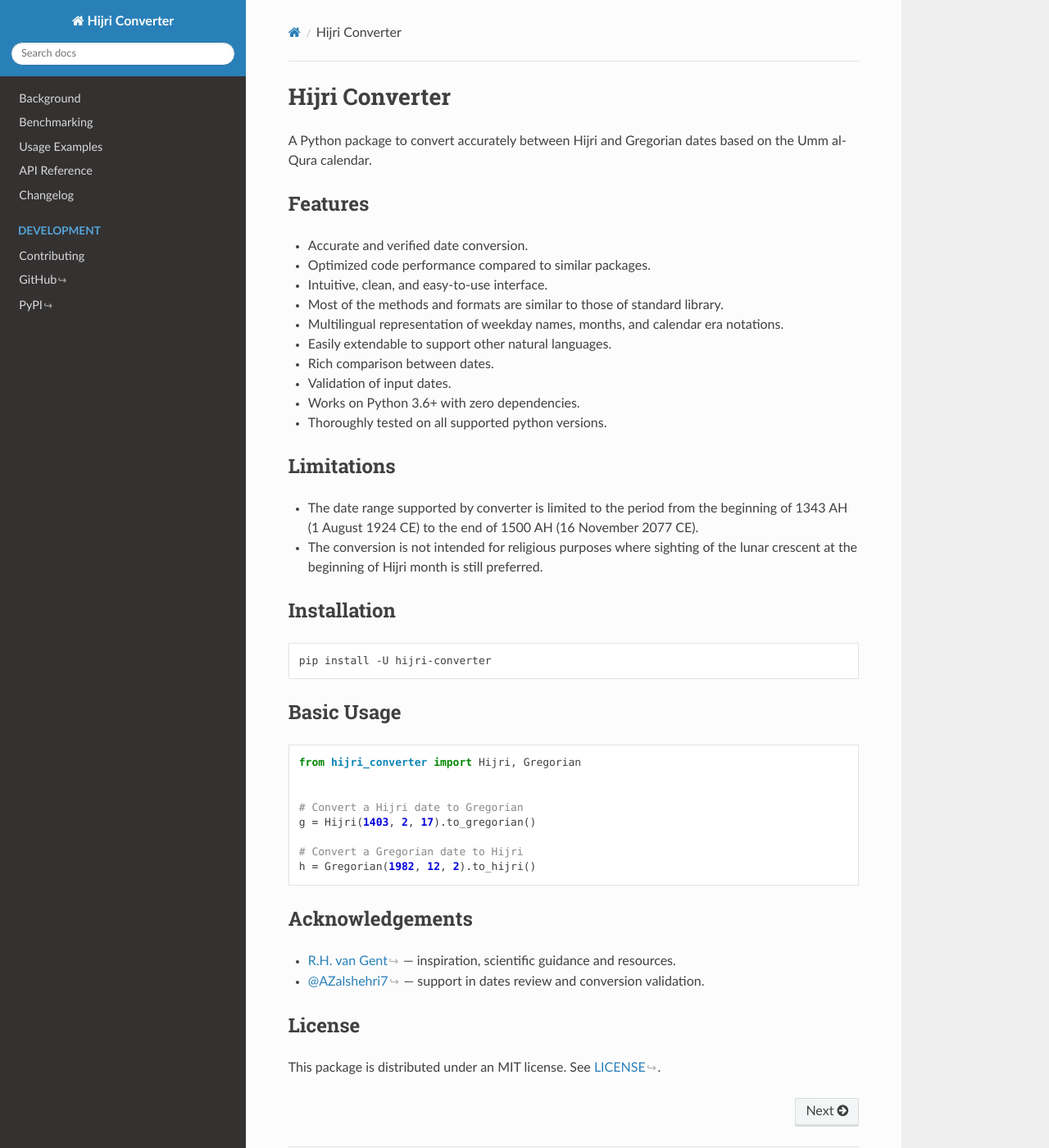
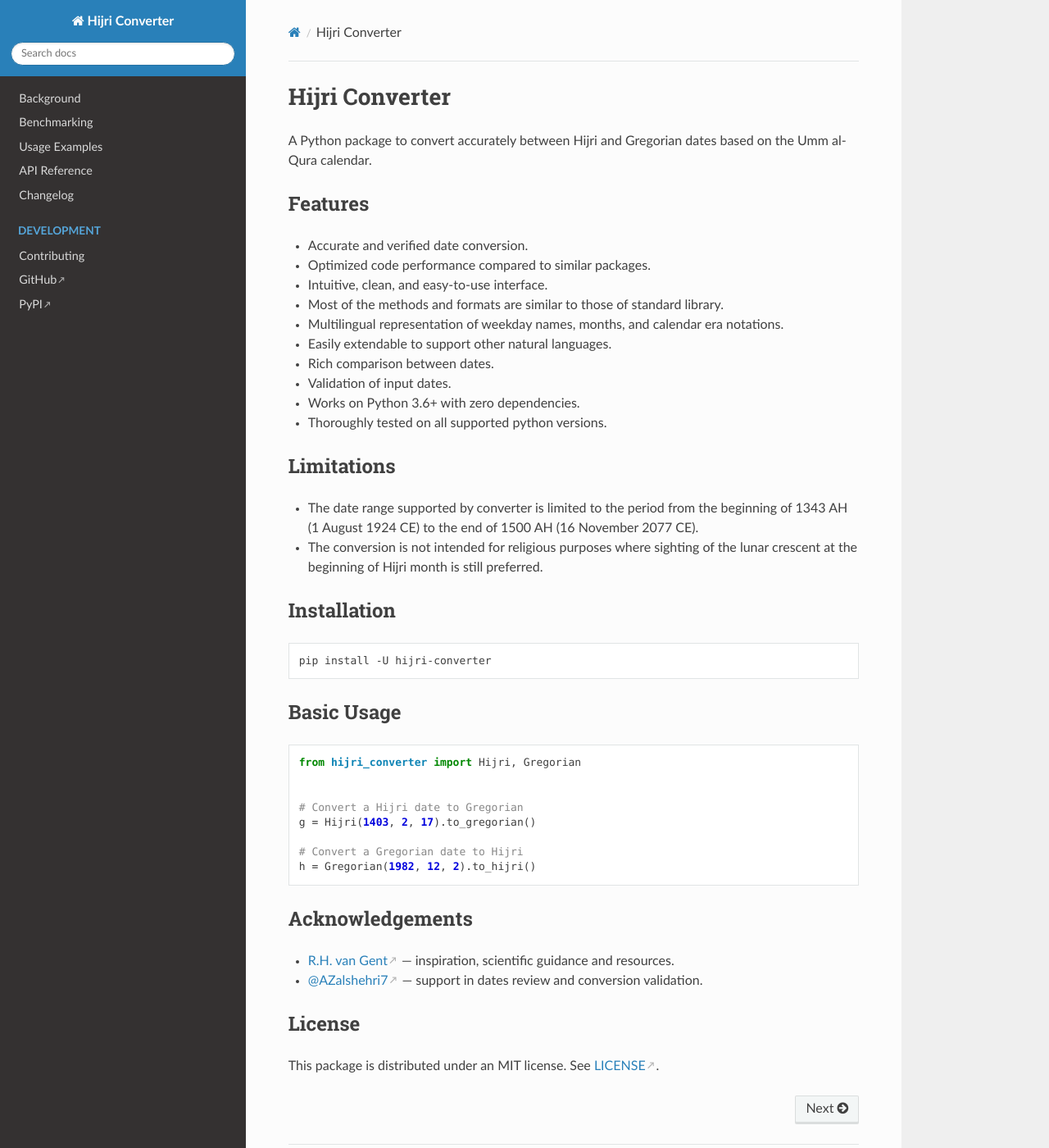
Before and after one commit to dralshehri/hijridate, a Sphinx documentation site: the page built from docs/index.md, in a window 1280 px wide and 1400 px high. Shown: the whole window at 82% size. Built offline with Sphinx 7.4.7 and the Read the Docs theme 2.0.0, drawn with Linux system fonts in a browser that asks for light colours.

Commit message:
Improve docs external link style

```diff
--- a/docs/_static/custom.css
+++ b/docs/_static/custom.css
@@ -2,10 +2,12 @@
   font-size: 13px !important;
 }
 a[class='reference external']:after {
-  content: "↪";
+  content: "↗";
   color: #b3b3b3;
-  font-size: 90%;
-  margin: 0 .1em;
+  font-size: 70%;
+  font-weight: bold;
+  vertical-align: top;
+  margin: 0 .2em;
 }
 
 dl[class='py class'] a[class='reference external']:after,
```
